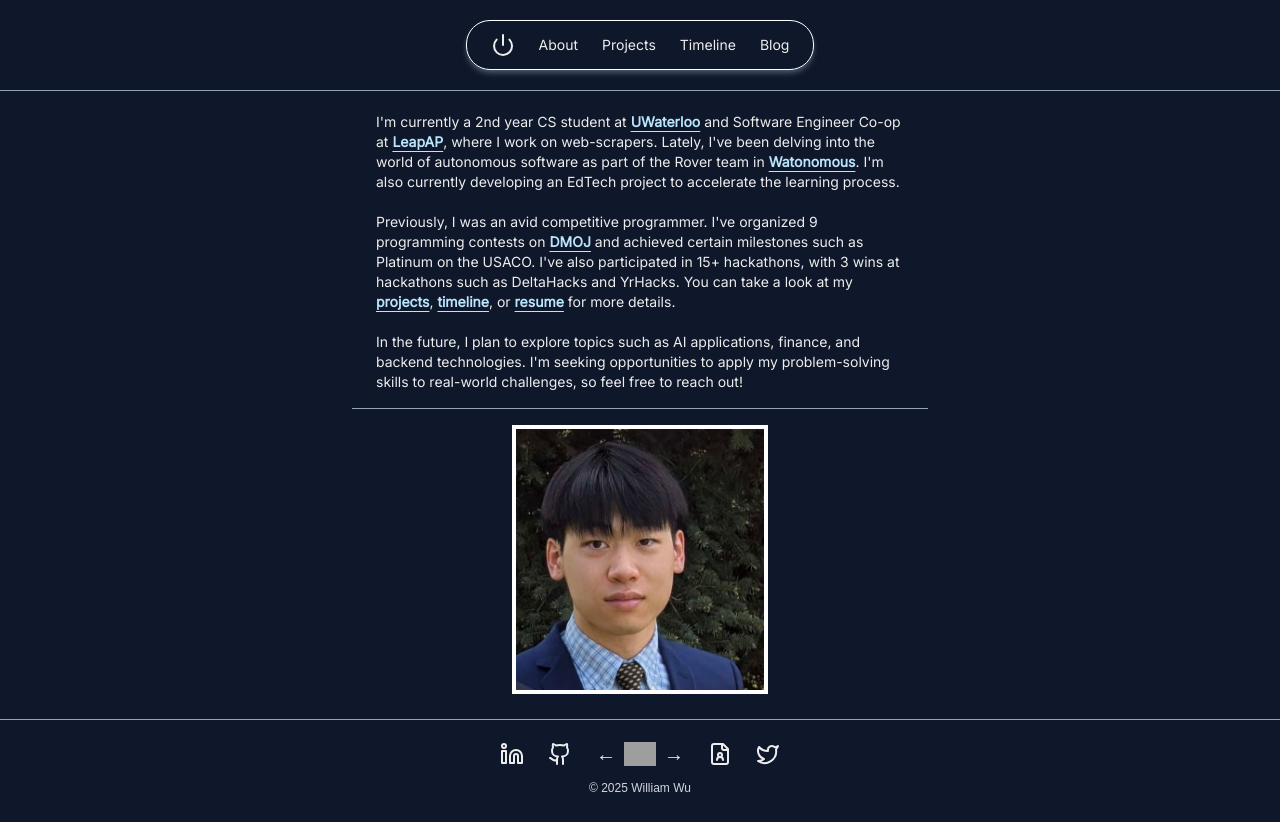
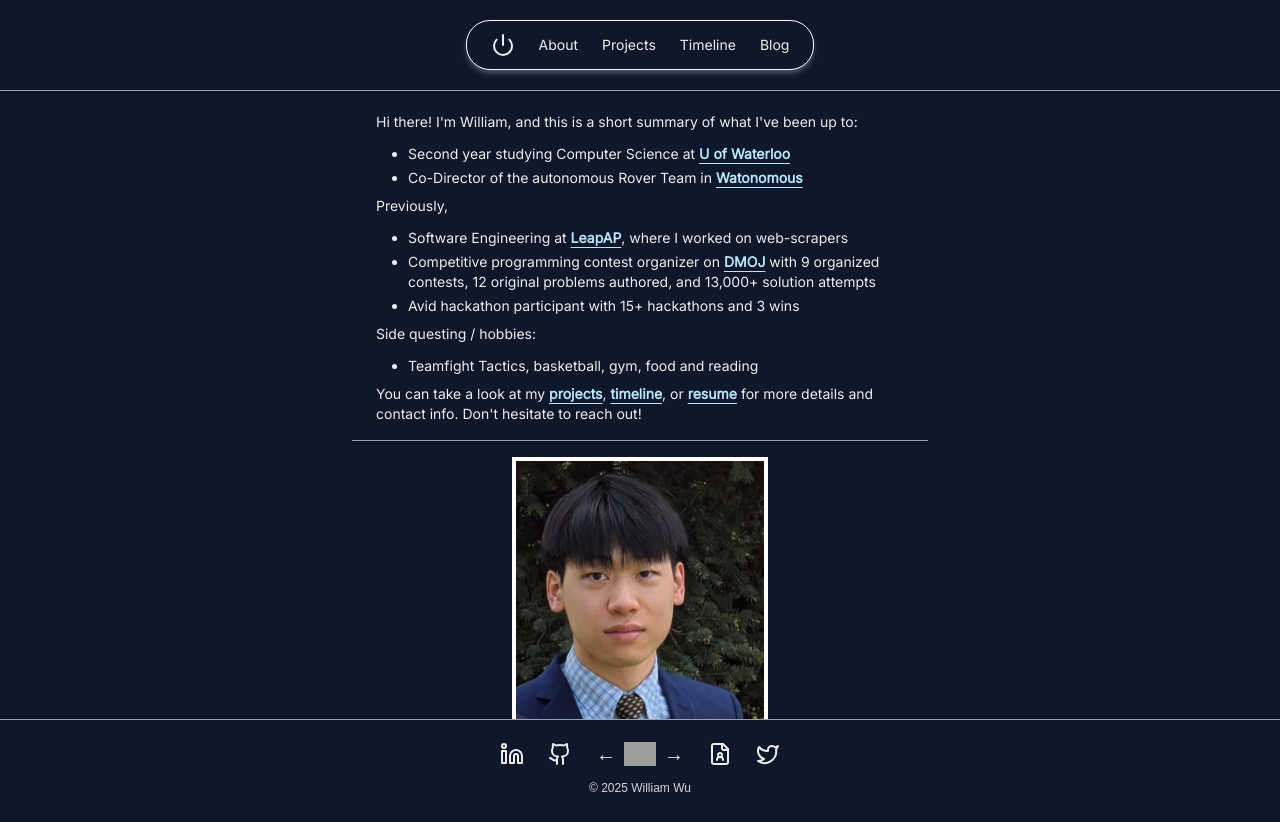
Before and after one commit to Williamwu277/PersonalWebsite, a Next.js app: page /about in a window 1280 px wide. Before the commit the page ends 800 px from the top, so only its background shows below. Built offline with nearby package versions, Linux system fonts and the light colour scheme; grey boxes are pictures that could not be loaded.

Commit message:
Update about page description to be more nonchalant

```diff
--- a/src/app/about/page.tsx
+++ b/src/app/about/page.tsx
@@ -11,18 +11,36 @@ export const metadata: Metadata = {
 export default function About() {
     return (
         <div className="my-28 mx-auto flex flex-col flex-wrap gap-3 justify-center items-center max-w-xl w-4/5 mb-20 font-clean">
-
             <p className="w-11/12 text-sm mb-1">
-                I&apos;m currently a 2nd year CS student at <Emphasis href="https://uwaterloo.ca">UWaterloo</Emphasis> and
-                Software Engineer Co-op at <Emphasis href="https://www.leapap.com">LeapAP</Emphasis>, where I work on web-scrapers.
-                Lately, I&apos;ve been delving into the world of autonomous software as part of the Rover team in <Emphasis href="https://www.watonomous.ca">Watonomous</Emphasis>.
-                I&apos;m also currently developing an EdTech project to accelerate the learning process.
-                <br></br><br></br>
-                Previously, I was an avid competitive programmer. I&apos;ve organized 9 programming contests on <Emphasis href="https://dmoj.ca">DMOJ</Emphasis> and achieved certain milestones such as Platinum on the USACO.
-                I&apos;ve also participated in 15+ hackathons, with 3 wins at hackathons such as DeltaHacks and YrHacks. You can take a look at
-                my <Link href="/projects" className="inline-block hover-grow emphasis">projects</Link>, <Link href="/timeline" className="inline-block hover-grow emphasis">timeline</Link>, or <Emphasis href="/ResumeWilliam.pdf">resume</Emphasis> for more details.
-                <br></br><br></br>
-                In the future, I plan to explore topics such as AI applications, finance, and backend technologies. I&apos;m seeking opportunities to apply my problem-solving skills to real-world challenges, so feel free to reach out!
+                Hi there! I&apos;m William, and this is a short summary of what I&apos;ve been up to:
+                <ul className="list-disc w-11/12 text-sm mb-2 mt-3 ml-8 space-y-1">
+                    <li>
+                        Second year studying Computer Science at <Emphasis href="https://uwaterloo.ca">U of Waterloo</Emphasis>
+                    </li>
+                    <li>
+                        Co-Director of the autonomous Rover Team in <Emphasis href="https://www.watonomous.ca">Watonomous</Emphasis>
+                    </li>
+                </ul>
+                Previously,
+                <ul className="list-disc w-11/12 text-sm mb-2 mt-3 ml-8 space-y-1">
+                    <li>
+                        Software Engineering at <Emphasis href="https://www.leapap.com">LeapAP</Emphasis>, where I worked on web-scrapers
+                    </li>
+                    <li>
+                        Competitive programming contest organizer on <Emphasis href="https://dmoj.ca">DMOJ</Emphasis> with 9 organized contests, 12 original problems authored, and 13,000+ solution attempts
+                    </li>
+                    <li>
+                        Avid hackathon participant with 15+ hackathons and 3 wins
+                    </li>
+                </ul>
+                Side questing / hobbies:
+                <ul className="list-disc w-11/12 text-sm mb-2 mt-3 ml-8 space-y-1">
+                    <li>
+                        Teamfight Tactics, basketball, gym, food and reading
+                    </li>
+                </ul>
+                You can take a look at my <Link href="/projects" className="inline-block hover-grow emphasis">projects</Link>, <Link href="/timeline" className="inline-block hover-grow emphasis">timeline</Link>, or <Emphasis href="/ResumeWilliam.pdf">resume</Emphasis> for
+                more details and contact info. Don&apos;t hesitate to reach out!
             </p>
             <hr className="w-full h-0.25 border-slate-400 mb-1"></hr>
             <Image
```
